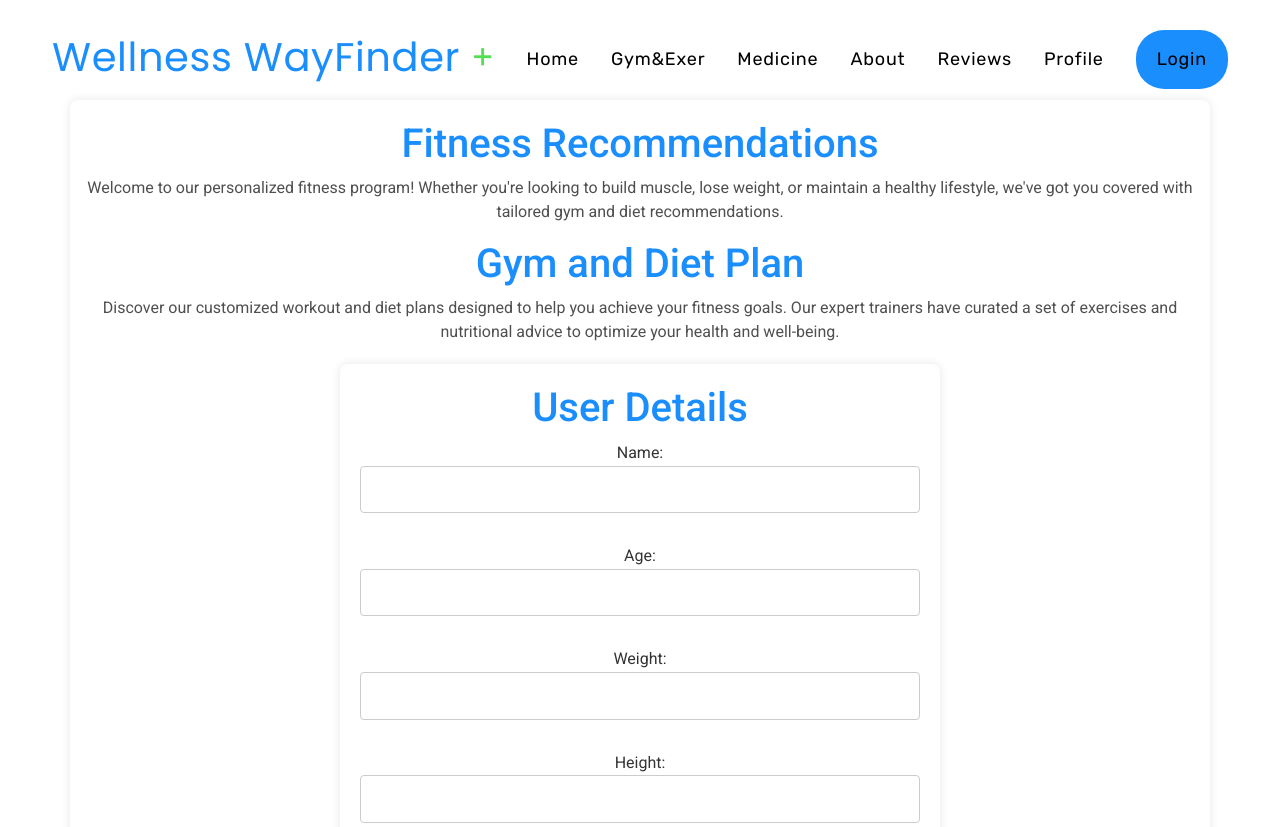
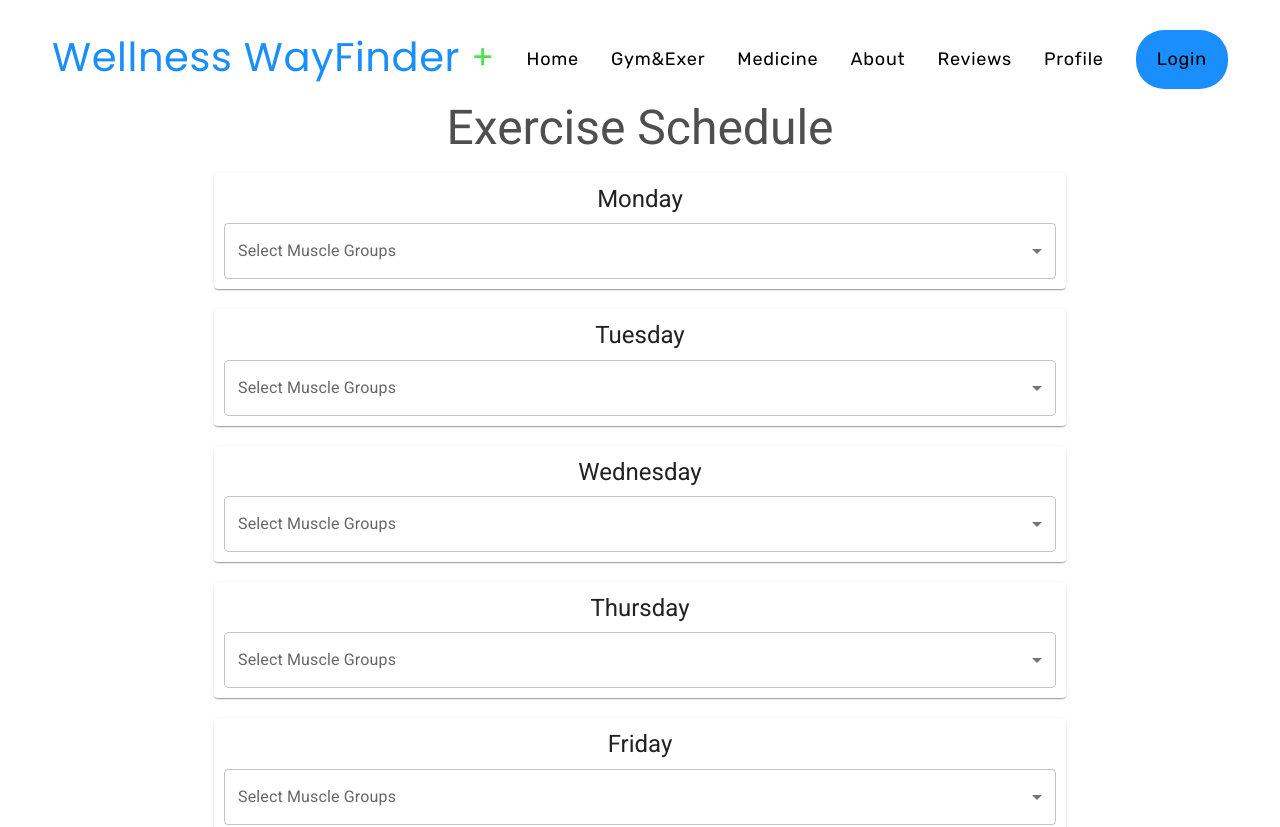
Before and after one commit to SmashSidak-1508/wellness-wayfinder, a React (Create React App) app in the folder frontend/: page /wellness-wayfinder/Gym in a window 1280 px wide. Shown: the top 827 px of the page. Built offline with nearby package versions, Linux system fonts and the light colour scheme.

Commit message:
excercise-schedule

```diff
--- a/frontend/package.json
+++ b/frontend/package.json
@@ -17,7 +17,7 @@
     "@testing-library/jest-dom": "^5.17.0",
     "@testing-library/react": "^13.4.0",
     "@testing-library/user-event": "^13.5.0",
-    "axios": "^1.6.7",
+    "axios": "^1.6.8",
     "cors": "^2.8.5",
     "mdb-react-ui-kit": "^7.2.0",
     "medisearch_client": "^1.0.4",
--- /dev/null
+++ b/frontend/src/Components/ExerciseSchedule.js
@@ -0,0 +1,122 @@
+import React, { useState, useEffect, useCallback } from 'react';
+import axios from 'axios';
+import { Container, Typography, Paper, Table, TableContainer, TableHead, TableRow, TableCell, TableBody, FormControl, InputLabel, Select, MenuItem, Button } from '@mui/material';
+
+function ExerciseSchedule() {
+    const [error, setError] = useState(null);
+    const [loading, setLoading] = useState(false);
+    const [exerciseSchedule, setExerciseSchedule] = useState([]);
+    const [selectedMuscleGroups, setSelectedMuscleGroups] = useState({});
+
+    const daysOfWeek = ['Monday', 'Tuesday', 'Wednesday', 'Thursday', 'Friday', 'Saturday', 'Sunday'];
+
+    const fetchExercisesForMuscleGroup = async (muscleGroup) => {
+        try {
+            const response = await axios.get('https://work-out-api1.p.rapidapi.com/search', {
+                params: { Muscles: muscleGroup },
+                headers: {
+                    'X-RapidAPI-Key': '6940c49e63mshfff121a957a040dp119beajsn02bd62be6f2e',
+                    'X-RapidAPI-Host': 'work-out-api1.p.rapidapi.com'
+                }
+            });
+            console.log(response.data);
+            return { muscleGroup, exercises: response.data };
+        } catch (error) {
+            throw new Error(`Failed to fetch exercises for ${muscleGroup}: ${error.message}`);
+        }
+    };
+
+    const fetchExerciseSchedule = async () => {
+        setLoading(true);
+        setError(null);
+        try {
+            const schedulePromises = daysOfWeek.map(async (day) => {
+                const muscleGroupsForDay = selectedMuscleGroups[day] || [];
+                const exercisesForDay = await Promise.all(muscleGroupsForDay.map(fetchExercisesForMuscleGroup));
+                return { day, exercisesForDay };
+            });
+            const fetchedSchedule = await Promise.all(schedulePromises);
+            setExerciseSchedule(fetchedSchedule);
+        } catch (error) {
+            setError(error.message);
+        }
+        setLoading(false);
+    };
+
+    const handleSubmit = (event) => {
+        event.preventDefault();
+        fetchExerciseSchedule();
+    };
+
+    const handleMuscleGroupChange = (event, day) => {
+        setSelectedMuscleGroups({
+            ...selectedMuscleGroups,
+            [day]: event.target.value
+        });
+    };
+
+    return (
+        <Container maxWidth="md">
+            <Typography variant="h3" align="center" gutterBottom>Exercise Schedule</Typography>
+            <form onSubmit={handleSubmit}>
+                {daysOfWeek.map((day) => (
+                    <Paper key={day} style={{ marginBottom: '20px', padding: '10px' }}>
+                        <Typography variant="h5" align="center" gutterBottom>{day}</Typography>
+                        <FormControl fullWidth>
+                            <InputLabel id={`${day}-label`}>Select Muscle Groups</InputLabel>
+                            <Select
+                                labelId={`${day}-label`}
+                                id={`${day}-select`}
+                                multiple
+                                value={selectedMuscleGroups[day] || []}
+                                onChange={(e) => handleMuscleGroupChange(e, day)}
+                                fullWidth
+                                renderValue={(selected) => selected.join(', ')}
+                            >
+                                <MenuItem value="Biceps">Biceps</MenuItem>
+                                <MenuItem value="Triceps">Triceps</MenuItem>
+                                <MenuItem value="Chest">Chest</MenuItem>
+                                <MenuItem value="Back">Back</MenuItem>
+                                {/* Add more muscle groups as needed */}
+                            </Select>
+                        </FormControl>
+                    </Paper>
+                ))}
+                <Button variant="contained" type="submit">Generate Schedule</Button>
+            </form>
+            {loading && <Typography variant="body1" align="center">Loading...</Typography>}
+            {error && <Typography variant="body1" align="center" color="error">{error}</Typography>}
+            {exerciseSchedule.map(({ day, exercisesForDay }, index) => (
+                <Paper key={index} style={{ marginBottom: '20px' }}>
+                    <Typography variant="h5" align="center" gutterBottom>{day}</Typography>
+                    <TableContainer>
+                        <Table>
+                            <TableHead>
+                                <TableRow>
+                                    <TableCell>Muscle Group</TableCell>
+                                    <TableCell>Exercises</TableCell>
+                                </TableRow>
+                            </TableHead>
+                            <TableBody>
+                                {exercisesForDay.map(({ muscleGroup, exercises }) => (
+                                    <TableRow key={muscleGroup}>
+                                        <TableCell>{muscleGroup}</TableCell>
+                                        <TableCell>
+                                            <ul>
+                                                {exercises.map((exercise, index) => (
+                                                    <li key={index}>{exercise.WorkOut}</li>
+                                                ))}
+                                            </ul>
+                                        </TableCell>
+                                    </TableRow>
+                                ))}
+                            </TableBody>
+                        </Table>
+                    </TableContainer>
+                </Paper>
+            ))}
+        </Container>
+    );
+}
+
+export default ExerciseSchedule;
--- a/frontend/src/Pages/Gym.js
+++ b/frontend/src/Pages/Gym.js
@@ -2,22 +2,16 @@ import React from 'react'
 import "../Styles/Gym.css";
 import Footer from '../Components/Footer';
 import Navbar from '../Components/Navbar';
-import UserForm from '../Components/UserForm';
+// import UserForm from '../Components/UserForm';
+import ExerciseSchedule from '../Components/ExerciseSchedule';
 const Gym = () => {
   return (
     <>
     <div>
       <Navbar/>
     </div>
-    <div class ="container">
-    <h1 class="cont">Fitness Recommendations</h1>
-      <p class="fit">Welcome to our personalized fitness program! Whether you're looking to build muscle, lose weight, or maintain a healthy lifestyle, we've got you covered with tailored gym and diet recommendations.</p>
-
-      <h1 class="cont">Gym and Diet Plan</h1>
-      <p>Discover our customized workout and diet plans designed to help you achieve your fitness goals. Our expert trainers have curated a set of exercises and nutritional advice to optimize your health and well-being.</p>
-      <UserForm/>
-    </div>
-    <div>
+    <ExerciseSchedule/>
+      <div>
       <Footer/>
       </div>
     </>
```
Also changed, not shown: 1 other file (tests, documents, lock files or other folders).
